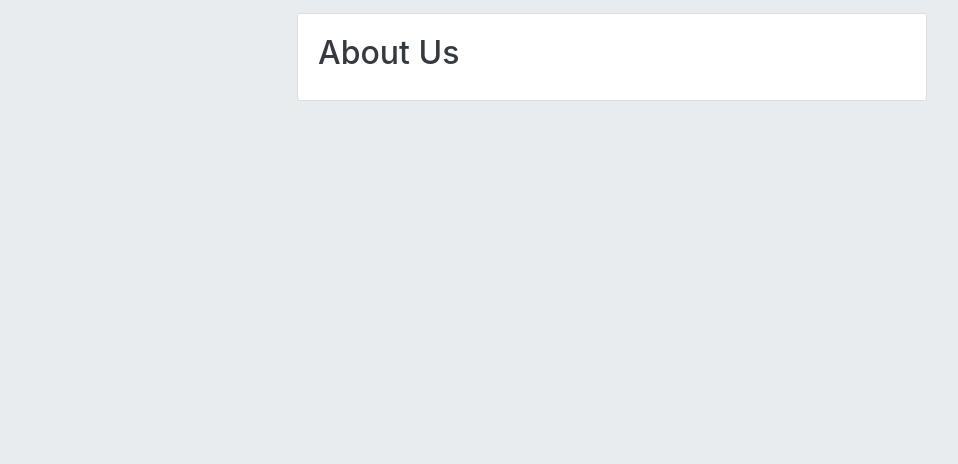
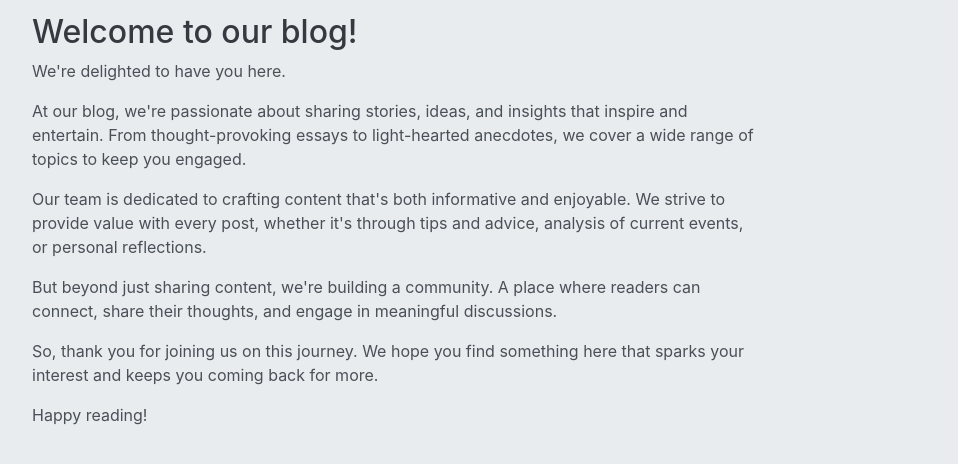
Before and after one commit to Akanksha0619/Demo-django, a Django app: page /about/ in a window 1280 px wide. Shown: the part 67-531 px from the top of the page, without its empty margins (53-1011 px from the left). Run offline with Django 5.2, Linux system fonts and the light colour scheme; some libraries are stand-ins or nearby versions.

Commit message:
Added new feature

```diff
--- a/post/templates/about.html
+++ b/post/templates/about.html
@@ -1,9 +1,17 @@
 {% extends "base.html" %}
 
 {% block content %}
-  <div class="container">
-        <section class="content-section">
-            <h2>About Us</h2>
-        </section>
-    </div>
+
+
+
+<div class="content">
+    <h2>Welcome to our blog!</h2>
+    <p>We're delighted to have you here.</p>
+    <p>At our blog, we're passionate about sharing stories, ideas, and insights that inspire and entertain. From thought-provoking essays to light-hearted anecdotes, we cover a wide range of topics to keep you engaged.</p>
+    <p>Our team is dedicated to crafting content that's both informative and enjoyable. We strive to provide value with every post, whether it's through tips and advice, analysis of current events, or personal reflections.</p>
+    <p>But beyond just sharing content, we're building a community. A place where readers can connect, share their thoughts, and engage in meaningful discussions.</p>
+    <p>So, thank you for joining us on this journey. We hope you find something here that sparks your interest and keeps you coming back for more.</p>
+    <p>Happy reading!</p>
+</div>
+
 {% endblock %}
```
Also changed, not shown: post/templates/user_profile_and_posts.html (+1 -6 lines).
